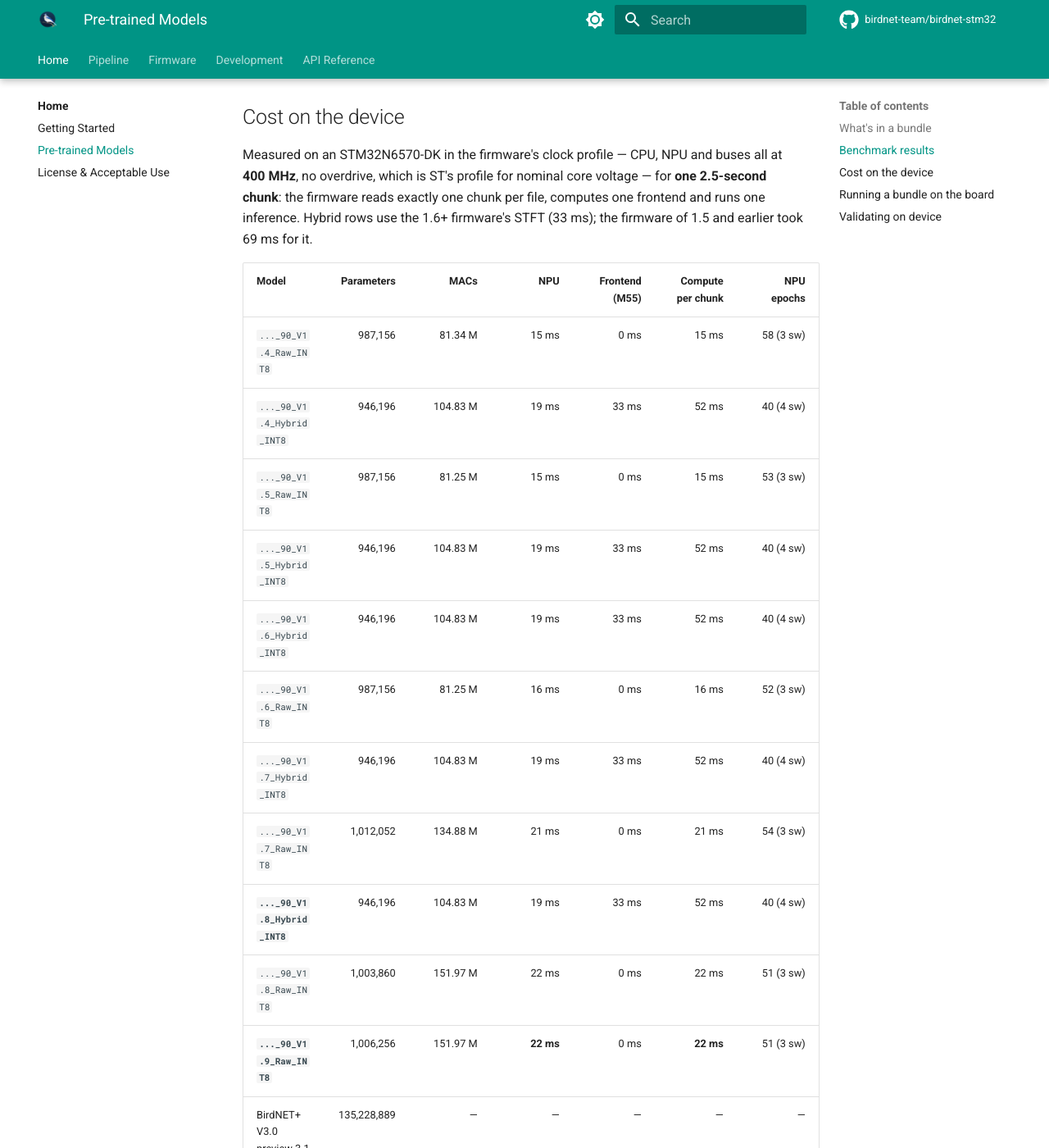
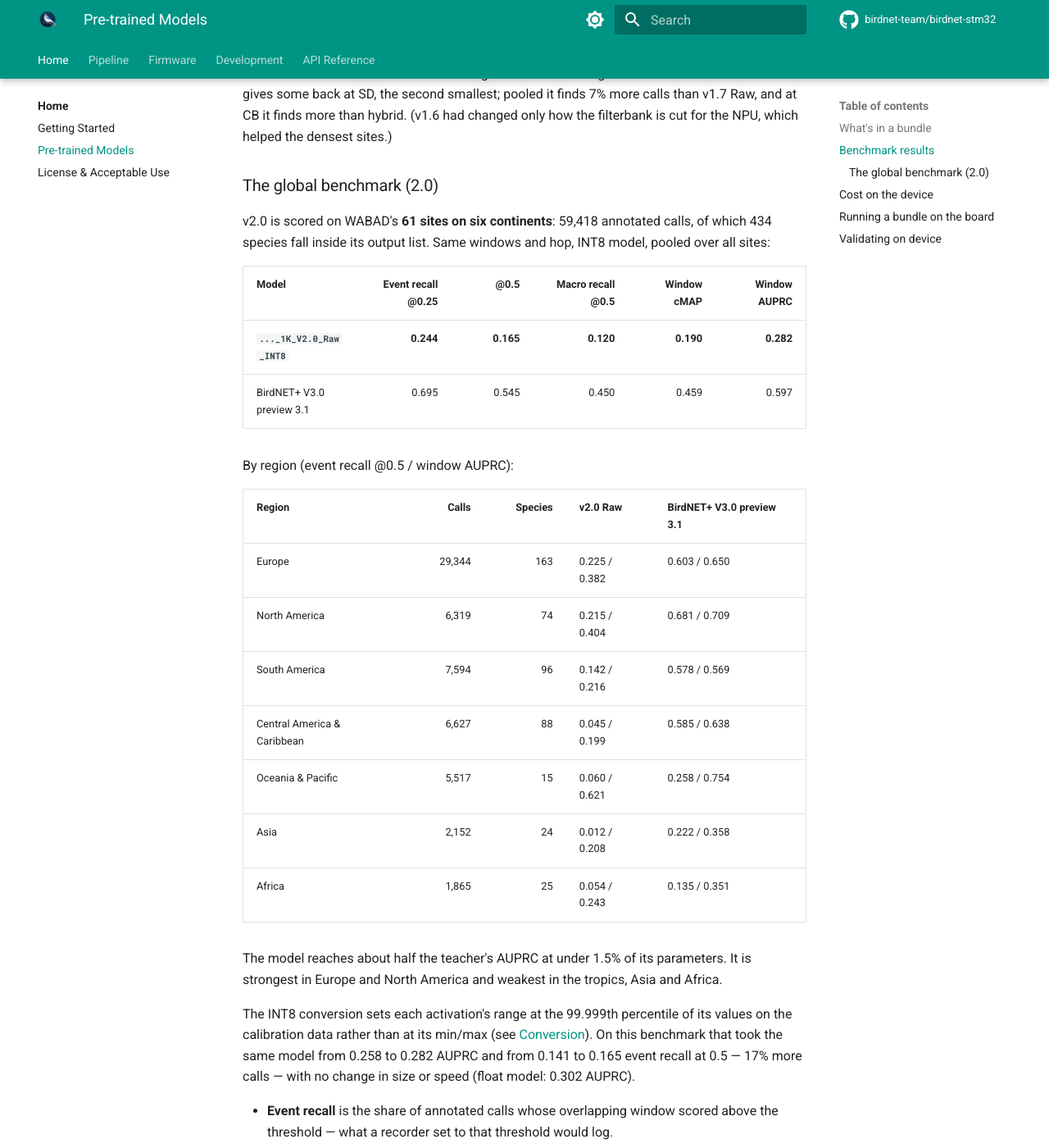
Before and after one commit to birdnet-team/birdnet-stm32, an MkDocs documentation site: the page built from docs/pretrained-models.md, in a window 1280 px wide and 1400 px high, scrolled down 4186 px. Shown: the whole window at 82% size. Built offline with MkDocs 1.6.1 and Material for MkDocs 9.7.7, drawn with Linux system fonts in a browser that asks for light colours; comment, search, counter and statistics services are not loaded; some of the changed text lies outside the part shown.

```diff
--- a/birdnet_stm32/__init__.py
+++ b/birdnet_stm32/__init__.py
@@ -5,4 +5,4 @@ from importlib.metadata import PackageNotFoundError, version
 try:
     __version__ = version("birdnet-stm32")
 except PackageNotFoundError:
-    __version__ = "1.9.0"  # fallback when not installed
+    __version__ = "2.0.0"  # fallback when not installed
--- a/docs/pretrained-models.md
+++ b/docs/pretrained-models.md
@@ -9,7 +9,9 @@ repository files. Download a bundle from the
 Every file in a bundle shares one basename,
 `BirdNET_Tiny_N6_<REGION>_<SPECIES>_V<VERSION>`, where the species count covers
 bird species only — nuisance and background outputs are not counted in the name
-but are part of the ordered output contract.
+but are part of the ordered output contract. The region is `USNE` (northeastern
+United States, the 1.x models) or `GLOBAL` (2.0); from 1,000 bird species the
+count is rounded to thousands, so 2.0's 1,007 species read `1K`.
 
 | File | Use it for |
 |---|---|
@@ -17,7 +19,7 @@ but are part of the ordered output contract.
 | `<basename>_model_config.json` | Input, frontend, and class contract; drives the firmware config |
 | `<basename>_labels.txt` | Ordered output labels |
 | `<basename>_FP32.keras` | Host inference, fine-tuning, re-conversion |
-| `<basename>_original_FP32.keras` | Pre-QAT checkpoint, for retraining from an untouched state |
+| `<basename>_original_FP32.keras` | The untouched trained checkpoint (before QAT in 1.x, before frontend equalization in 2.0), for retraining from it |
 | `<basename>_FP32.onnx` | Host and interchange inference |
 | `<basename>_model_card.md` | Contract, provenance, measured accuracy, and on-board timing |
 
@@ -84,6 +86,7 @@ scored on 2.5-second windows at a 1.25 s hop (the teacher on its native
 | `..._90_V1.8_Raw_INT8` | 0.438 | 0.348 | 0.314 | 0.329 | 0.421 |
 | `..._90_V1.8_Hybrid_INT8` | 0.464 | 0.361 | 0.339 | 0.376 | 0.461 |
 | **`..._90_V1.9_Raw_INT8`** | **0.441** | **0.370** | **0.369** | **0.351** | **0.430** |
+| `..._1K_V2.0_Raw_INT8` | 0.205 | 0.142 | 0.160 | 0.313 | 0.328 |
 | BirdNET+ V3.0 preview 3.1 | 0.766 | 0.656 | 0.607 | 0.517 | 0.617 |
 
 The last row is the server-class teacher these models are distilled from, scored
@@ -100,6 +103,12 @@ Per site, for the current release (event recall @0.5 / window AUPRC):
 | SD | 237 | 9 | 0.257 / 0.501 | 0.241 / 0.465 | 0.295 / 0.510 | 0.321 / 0.564 |
 | NL | 170 | 6 | 0.406 / 0.430 | 0.406 / 0.462 | 0.341 / 0.428 | 0.424 / 0.484 |
 | FEU (boreal) | 2,073 | 18 | 0.294 / 0.556 | 0.277 / 0.538 | 0.260 / 0.536 | 0.300 / 0.581 |
+
+**For the northeastern United States, v1.9 Raw remains the better model.** v2.0
+Raw is the global model: 1,007 bird species instead of 90, scored here on the
+same 44 species. It ranks calls nearly as well (window cMAP 0.313 vs 0.351) but
+is far less confident, so at a 0.5 threshold it logs 0.142 of the calls against
+v1.9's 0.370. Its own benchmark is the global one below.
 
 v1.9 ships a new Raw model only; the hybrid model stays v1.8 Hybrid (the v1.5
 weights). v1.9 Raw is the v1.8 Raw design trained on about five times the audio
@@ -119,6 +128,39 @@ frontend. v1.8 Raw is the same design at 448 frames. It gains at four of the fiv
 sites and gives some back at SD, the second smallest; pooled it finds 7% more
 calls than v1.7 Raw, and at CB it finds more than hybrid. (v1.6 had changed only
 how the filterbank is cut for the NPU, which helped the densest sites.)
+
+### The global benchmark (2.0)
+
+v2.0 is scored on WABAD's **61 sites on six continents**: 59,418 annotated calls,
+of which 434 species fall inside its output list. Same windows and hop, INT8
+model, pooled over all sites:
+
+| Model | Event recall @0.25 | @0.5 | Macro recall @0.5 | Window cMAP | Window AUPRC |
+|---|---:|---:|---:|---:|---:|
+| **`..._1K_V2.0_Raw_INT8`** | **0.244** | **0.165** | **0.120** | **0.190** | **0.282** |
+| BirdNET+ V3.0 preview 3.1 | 0.695 | 0.545 | 0.450 | 0.459 | 0.597 |
+
+By region (event recall @0.5 / window AUPRC):
+
+| Region | Calls | Species | v2.0 Raw | BirdNET+ V3.0 preview 3.1 |
+|---|---:|---:|---|---|
+| Europe | 29,344 | 163 | 0.225 / 0.382 | 0.603 / 0.650 |
+| North America | 6,319 | 74 | 0.215 / 0.404 | 0.681 / 0.709 |
+| South America | 7,594 | 96 | 0.142 / 0.216 | 0.578 / 0.569 |
+| Central America & Caribbean | 6,627 | 88 | 0.045 / 0.199 | 0.585 / 0.638 |
+| Oceania & Pacific | 5,517 | 15 | 0.060 / 0.621 | 0.258 / 0.754 |
+| Asia | 2,152 | 24 | 0.012 / 0.208 | 0.222 / 0.358 |
+| Africa | 1,865 | 25 | 0.054 / 0.243 | 0.135 / 0.351 |
+
+The model reaches about half the teacher's AUPRC at under 1.5% of its
+parameters. It is strongest in Europe and North America and weakest in the
+tropics, Asia and Africa.
+
+The INT8 conversion sets each activation's range at the 99.999th percentile of
+its values on the calibration data rather than at its min/max (see
+[Conversion](conversion.md#activation-ranges)). On this benchmark that took the
+same model from 0.258 to 0.282 AUPRC and from 0.141 to 0.165 event recall at 0.5
+— 17% more calls — with no change in size or speed (float model: 0.302 AUPRC).
 
 - **Event recall** is the share of annotated calls whose overlapping window
   scored above the threshold — what a recorder set to that threshold would log.
@@ -149,6 +191,7 @@ firmware's STFT (33 ms); the firmware of 1.5 and earlier took 69 ms for it.
 | **`..._90_V1.8_Hybrid_INT8`** | 946,196 | 104.83 M | 19 ms | 33 ms | 52 ms | 40 (4 sw) |
 | `..._90_V1.8_Raw_INT8` | 1,003,860 | 151.97 M | 22 ms | 0 ms | 22 ms | 51 (3 sw) |
 | **`..._90_V1.9_Raw_INT8`** | 1,006,256 | 151.97 M | **22 ms** | 0 ms | **22 ms** | 51 (3 sw) |
+| **`..._1K_V2.0_Raw_INT8`** | 1,939,685 | 152.91 M | **22 ms** | 0 ms | **22 ms** | 49 (2 sw) |
 | BirdNET+ V3.0 preview 3.1 | 135,228,889 | — | — | — | — | — |
 
 The teacher is listed for scale only: **137x the parameters** of either model here,
@@ -168,7 +211,12 @@ not run on this class of hardware at all.
   input quantize and output dequantize, which have run on the M55 in every
   release. A shorter raw frontend in 1.5 took raw from 58 epochs to 53, 1.6's
   kernel split to 52, 1.7's second exposure and 384 frames to 54, and 1.8's 448
-  frames to 51.
+  frames to 51. 2.0 is compiled with ST Edge AI Core 4.1 and the NPU's epoch
+  controller, which runs the hardware epochs without the CPU between them: its
+  wider backbone takes the same 22 ms (25 ms without the epoch controller).
+- **2.0's extra parameters are almost all in the classifier.** 1,013 outputs
+  from a 1,024-d embedding are about a million weights; the backbone is 0.9 M.
+  The INT8 model is 2.2 MB (1.9: 1.2 MB).
 - At 22 ms per 2.5 s chunk, raw is **114x faster than real time**, so duty cycle
   rather than throughput sets a recorder's power budget.
 
--- a/pyproject.toml
+++ b/pyproject.toml
@@ -4,7 +4,7 @@ build-backend = "setuptools.build_meta"
 
 [project]
 name = "birdnet-stm32"
-version = "1.9.0"
+version = "2.0.0"
 description = "Bird sound classification for edge deployment on STM32N6570-DK with NPU"
 readme = "README.md"
 license = "MIT"
```
Also changed, not shown: other parts of docs/pretrained-models.md (+1 -1 lines), CHANGELOG.md (+58 -18 lines), README.md (+10 -1 lines), 2 other files.
